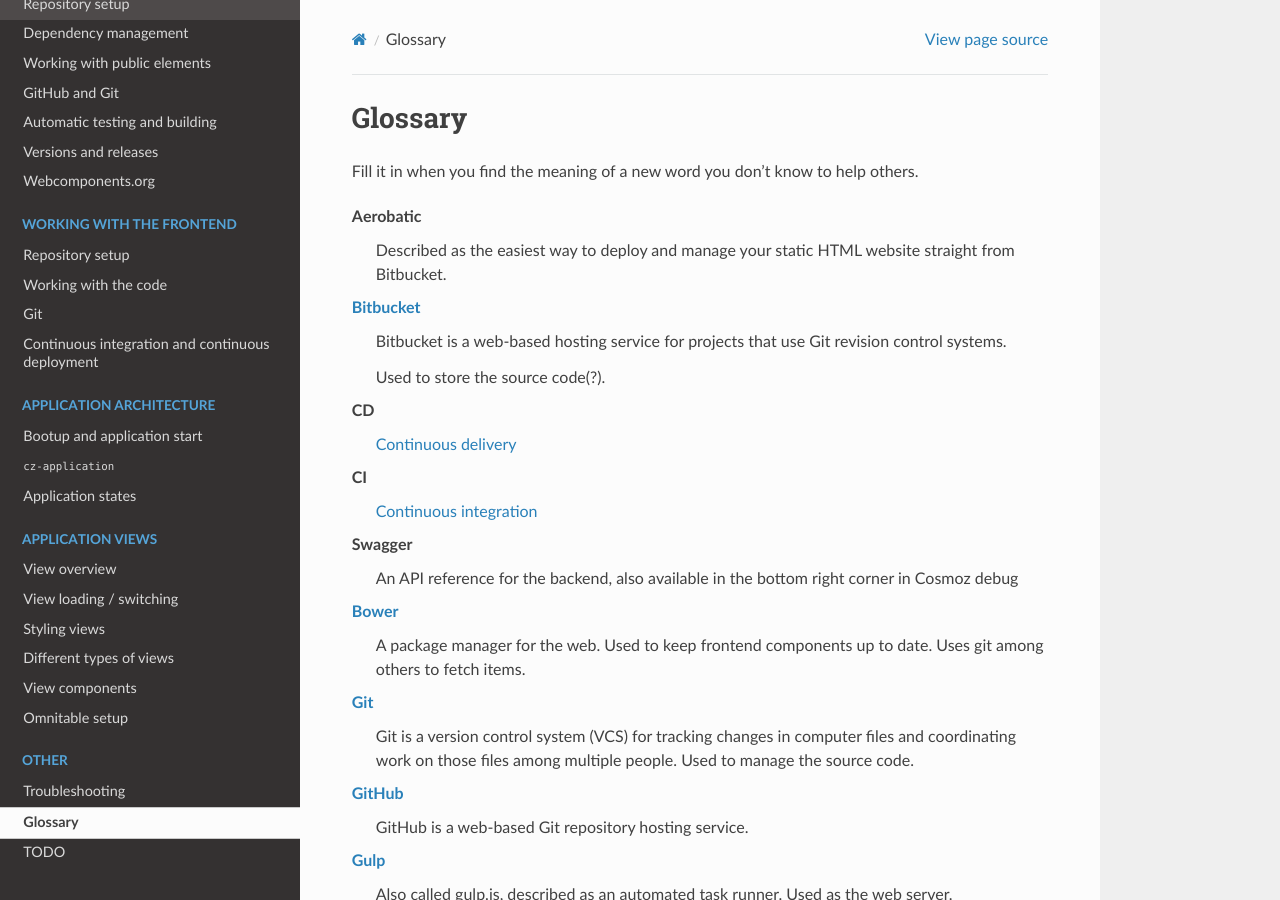
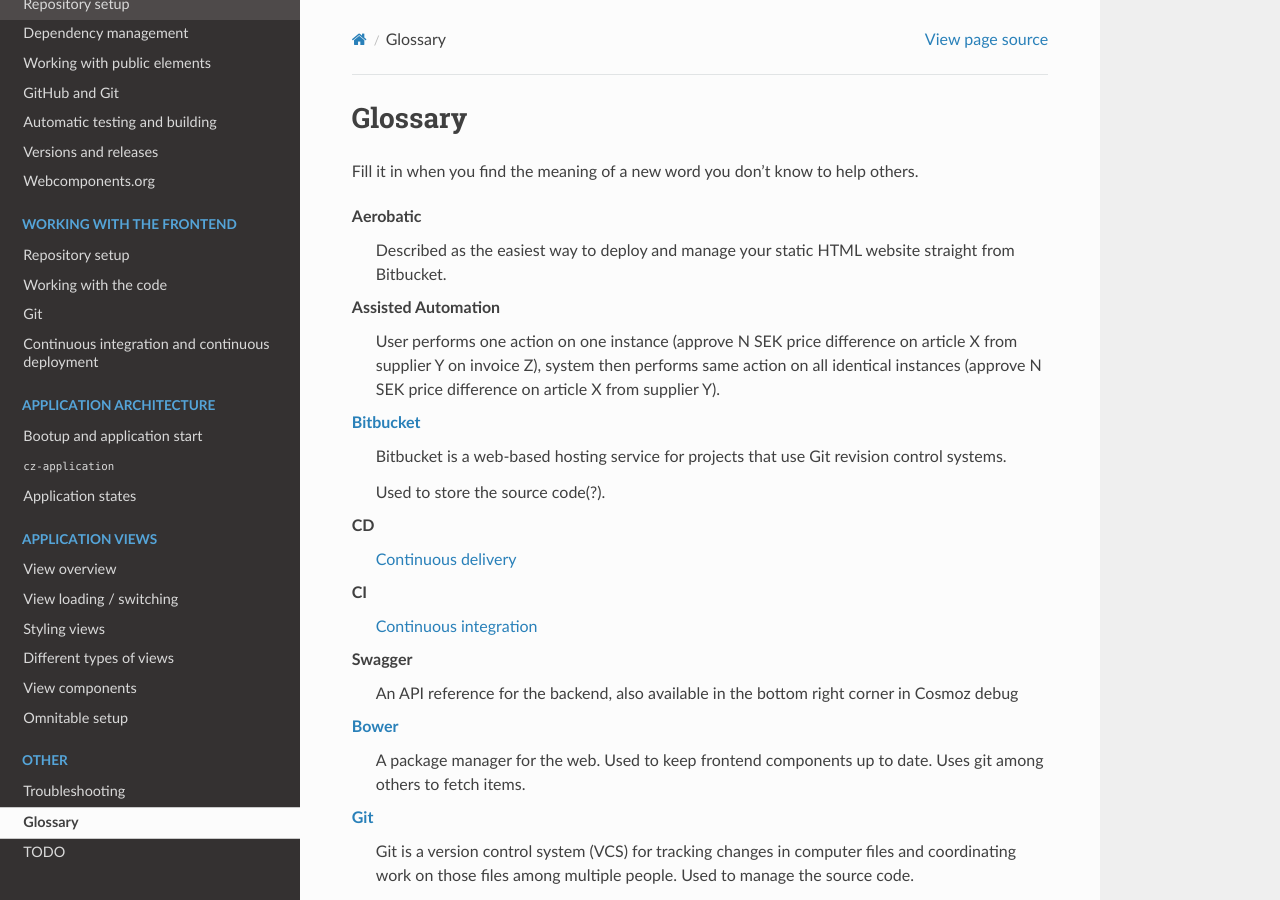
Before and after one commit to plumelo/cosmoz-frontend-rtd, a Sphinx documentation site: the page built from docs/20-glossary.rst, in a window 1280 px wide and 900 px high. Built offline with Sphinx 7.4.7 and the Read the Docs theme 2.0.0, drawn with Linux system fonts in a browser that asks for light colours.

Commit message:
Update glossary
- Assisted Automation
- i18next
- XHR

```diff
--- a/docs/20-glossary.rst
+++ b/docs/20-glossary.rst
@@ -9,6 +9,12 @@
   Aerobatic
     Described as the easiest way to deploy and manage your static HTML
     website straight from Bitbucket.
+
+  Assisted Automation
+    User performs one action on one instance (approve N SEK price difference
+    on article X from supplier Y on invoice Z), system then performs same action
+    on all identical instances (approve N SEK price difference
+    on article X from supplier Y).
 
   `Bitbucket <https://bitbucket.org/>`_
     Bitbucket is a web-based hosting service for projects that use Git
@@ -43,7 +49,7 @@
     Also called gulp.js, described as an automated task runner. Used as the web
     server.
 
-  I18next
+  `I18next <https://www.i18next.com/>`_
 
     i18next is a popular internationalization library for browser or any other
     javascript environment (eg. node.js).
```
Also changed, not shown: other parts of docs/20-glossary.rst (+3 -0 lines).
